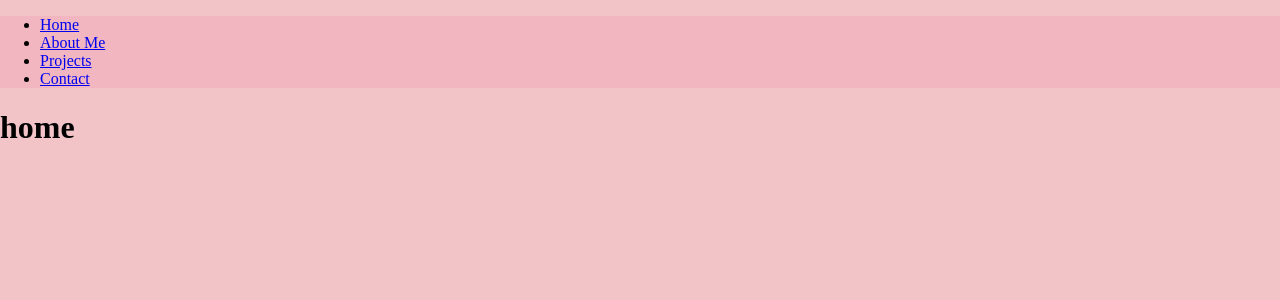
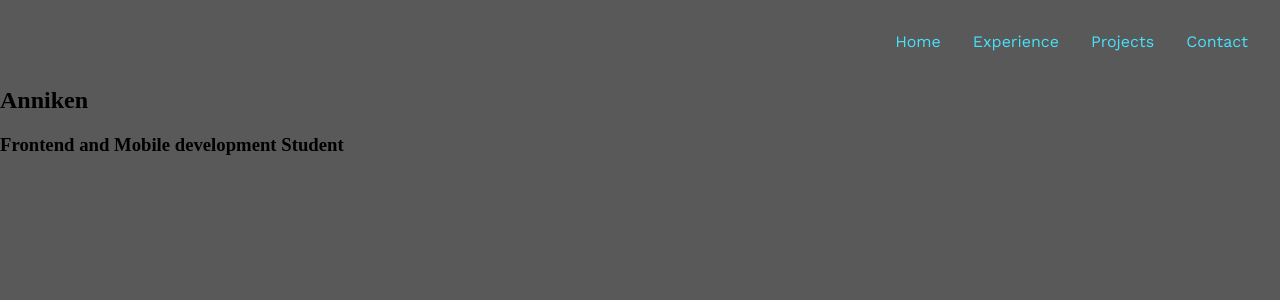
Before and after one commit to AnnikenJE/annikenje-website, a React (Vite) app: page / in a window 1280 px wide. Shown: the top 300 px of the page. Built offline with nearby package versions, Linux system fonts and the light colour scheme.

Commit message:
small changes at night to 22.7

```diff
--- a/index.html
+++ b/index.html
@@ -4,6 +4,12 @@
     <meta charset="UTF-8" />
     <!-- <link rel="icon" type="image/svg+xml" href="/vite.svg" /> -->
     <meta name="viewport" content="width=device-width, initial-scale=1.0" />
+    <link rel="preconnect" href="https://fonts.googleapis.com" />
+    <link rel="preconnect" href="https://fonts.gstatic.com" crossorigin />
+    <link
+      href="https://fonts.googleapis.com/css2?family=Work+Sans:ital,wght@0,100..900;1,100..900&display=swap"
+      rel="stylesheet"
+    />
     <title>Anniken ~</title>
   </head>
   <body>
--- a/src/components/shared/MainNavigation.css
+++ b/src/components/shared/MainNavigation.css
@@ -1,3 +1,27 @@
-.navigation-bar {
-  background-color: var(--second-color);
+.main-navigation__list {
+  display: flex;
+  flex-direction: row;
+  justify-content: flex-end;
+  list-style: none;
+  padding: 1rem;
 }
+
+.main-navigation__item {
+  padding: 1rem;
+  font-size: 16px;
+  font-family: var(--main-font);
+  text-decoration: none;
+  color: var(--link-color);
+}
+
+/*
+   Links
+*/
+
+.main-navigation__item:visited {
+  color: var(--link-color);
+}
+
+.main-navigation__item:hover {
+  color: var(--link-hover);
+}
--- a/src/components/shared/MainNavigation.tsx
+++ b/src/components/shared/MainNavigation.tsx
@@ -5,19 +5,27 @@ import "./MainNavigation.css";
 
 const MainNavigation = () => {
   return (
-    <nav className="navigation-bar">
-      <ul>
+    <nav className="main-navigation">
+      <ul className="main-navigation__list">
         <li>
-          <Link to="/">Home</Link>
+          <Link to="/" className="main-navigation__item">
+            Home
+          </Link>
         </li>
         <li>
-          <Link to="/about-me">About Me</Link>
+          <Link to="/experience" className="main-navigation__item">
+            Experience
+          </Link>
         </li>
         <li>
-          <Link to="/projects">Projects</Link>
+          <Link to="/projects" className="main-navigation__item">
+            Projects
+          </Link>
         </li>
         <li>
-          <Link to="/contact">Contact</Link>
+          <Link to="/contact" className="main-navigation__item">
+            Contact
+          </Link>
         </li>
       </ul>
     </nav>
--- a/src/main.css
+++ b/src/main.css
@@ -1,13 +1,26 @@
 :root {
-  --first-color: #f2c4c8;
-  --second-color: #f2b6c1;
-  --third-color: #f2d8d8;
-  --fourth-color: #595959;
-  --fifth-color: #f2f2f2;
+  /*
+      Main colors
+  */
+
+  --main-color: #48e1fc;
+
+  --background-color: #595959;
+
+  /*
+      Link color
+  */
+  --link-color: var(--main-color);
+  --link-hover: #3ab1c6;
+
+  /*
+      Fonts
+  */
+  --main-font: "Work Sans", sans-serif;
 }
 
 body {
   margin: 0;
   padding: 0;
-  background-color: var(--first-color);
+  background-color: var(--background-color);
 }
--- a/src/pages/AboutMePage.tsx
+++ /dev/null
@@ -1,5 +0,0 @@
-const AboutMePage = () => {
-  return <h1>About me</h1>;
-};
-
-export default AboutMePage;
--- /dev/null
+++ b/src/pages/ExperiencePage.tsx
@@ -0,0 +1,5 @@
+const ExperiencePage = () => {
+  return <h1>Experience</h1>;
+};
+
+export default ExperiencePage;
--- a/src/pages/HomePage.tsx
+++ b/src/pages/HomePage.tsx
@@ -1,5 +1,10 @@
 const HomePage = () => {
-  return <h1>home</h1>;
+  return (
+    <section>
+      <h1>Anniken</h1>
+      <h3>Frontend and Mobile development Student</h3>
+    </section>
+  );
 };
 
 export default HomePage;
--- a/src/pages/index.ts
+++ b/src/pages/index.ts
@@ -1,6 +1,6 @@
 import HomePage from "./HomePage";
-import AboutMePage from "./AboutMePage";
+import ExperiencePage from "./ExperiencePage";
 import ContactPage from "./ContactPage";
 import ProjectsPage from "./ProjectsPage";
 
-export { HomePage, AboutMePage, ContactPage, ProjectsPage };
+export { HomePage, ExperiencePage, ContactPage, ProjectsPage };
--- a/src/routing/AppRouting.tsx
+++ b/src/routing/AppRouting.tsx
@@ -1,5 +1,5 @@
 import { BrowserRouter, Routes, Route } from "react-router-dom";
-import { ContactPage, AboutMePage, HomePage, ProjectsPage } from "../pages";
+import { ContactPage, ExperiencePage, HomePage, ProjectsPage } from "../pages";
 import MainHeader from "../components/shared/MainHeader";
 
 const AppRouting = () => {
@@ -8,7 +8,7 @@ const AppRouting = () => {
       <MainHeader />
       <Routes>
         <Route path="/" element={<HomePage />}></Route>
-        <Route path="/about-me" element={<AboutMePage />}></Route>
+        <Route path="/experience" element={<ExperiencePage />}></Route>
         <Route path="/projects" element={<ProjectsPage />}></Route>
         <Route path="/contact" element={<ContactPage />}></Route>
       </Routes>
```
